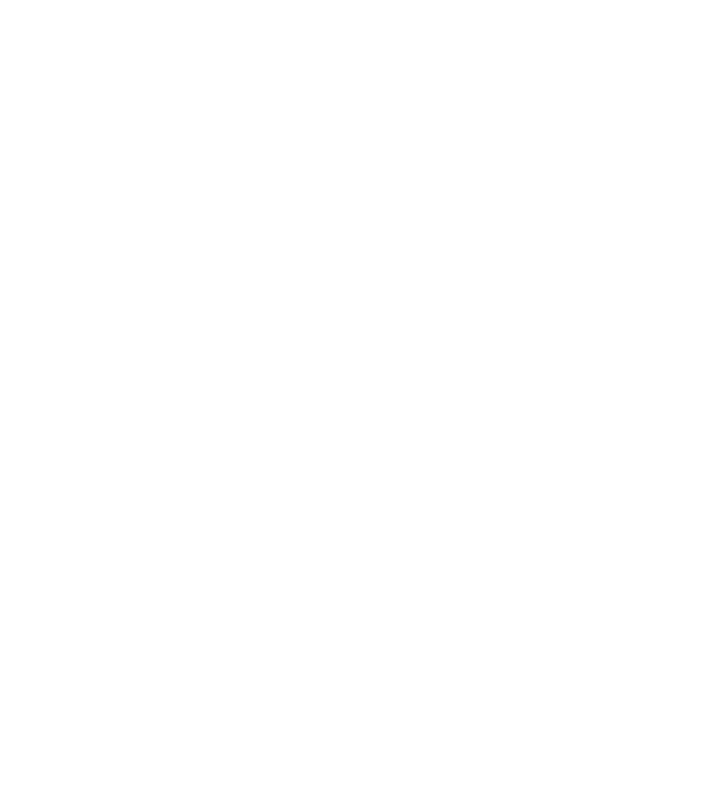
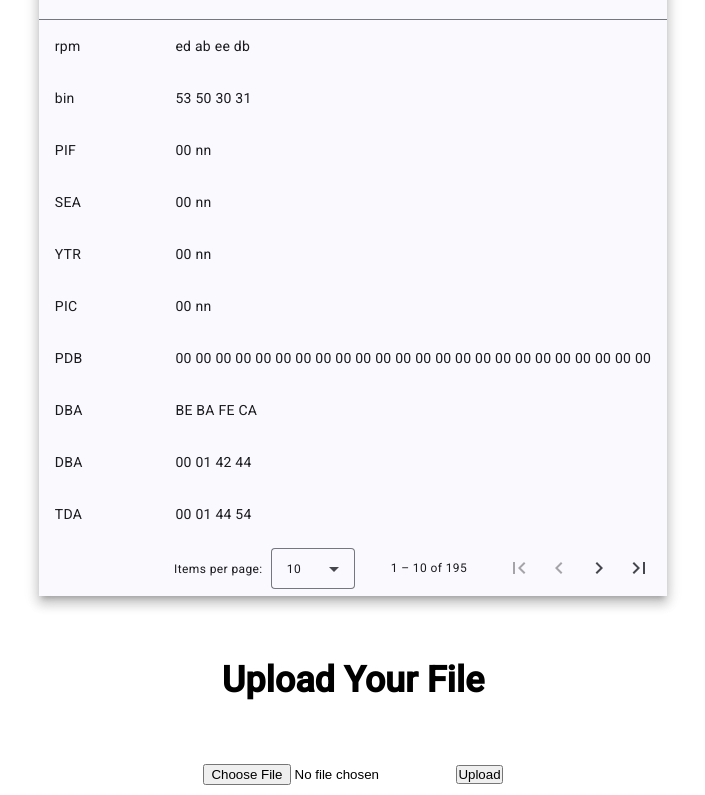
Before and after one commit to KossiviEsse1/MagicBytesAngular, an Angular app: page /decrypter in a window 1280 px wide. Before the commit this address led to /. Shown: the part 294-1089 px from the top of the page, without its empty margins (287-992 px from the left). Before the commit the page ends 800 px from the top, so only its background shows below. Built offline with nearby package versions, Linux system fonts and the light colour scheme.

Commit message:
Created DecrypterTool Component and added form

```diff
--- a/src/app/app.component.ts
+++ b/src/app/app.component.ts
@@ -9,10 +9,10 @@
   <main>
     <header class="brand-name">
       <span>
-        <h1 class="left"><a [routerLink]="[]"> XOR Decrypter </a></h1>
+        <h1 class="left"><a [routerLink]="['/']"> XOR Decrypter </a></h1>
         <button class="primary right">Example</button>
         <button class="primary right">Encrypter</button>
-        <button class="primary right">Decrypter</button>
+        <button class="primary right" [routerLink]="['/decrypter']">Decrypter</button>
       </span>
     </header>
     <section class="content">
--- a/src/app/app.routes.ts
+++ b/src/app/app.routes.ts
@@ -1,10 +1,16 @@
 import { Routes } from '@angular/router';
 import { HomeComponent } from './home/home.component';
+import { DecrypterToolComponent } from './decrypter-tool/decrypter-tool.component';
 
 export const routes: Routes = [
   {
     path: '',
     component: HomeComponent,
     title: 'Home page',
+  },
+  {
+    path: 'decrypter',
+    component: DecrypterToolComponent,
+    title: 'Decrypter',
   }
 ];
--- /dev/null
+++ b/src/app/decrypter-tool/decrypter-tool.component.css
@@ -0,0 +1,10 @@
+h1 {
+  text-align: center;
+  font-size: 36px;
+  padding-top: 5%;
+  padding-bottom: 5%;
+}
+
+.upload {
+  text-align: center;
+}
--- /dev/null
+++ b/src/app/decrypter-tool/decrypter-tool.component.ts
@@ -0,0 +1,33 @@
+import { Component } from '@angular/core';
+import { MagicByteTableComponent } from "../magic-byte-table/magic-byte-table.component";
+
+@Component({
+    selector: 'app-decrypter-tool',
+    standalone: true,
+    template: `
+    <form>
+      <section>
+        <h1>Select a File Extension & Hex Number
+          From the Table
+        </h1>
+        <app-magic-byte-table>
+        </app-magic-byte-table>
+      </section>
+      <section>
+        <h1 class="heading">Upload Your File</h1>
+        <div class="upload">
+          <input type="file" (change)="uploadFile($event)"/>
+          <button>Upload</button>
+        </div>
+      </section>
+    </form>
+  `,
+    styleUrl: './decrypter-tool.component.css',
+    imports: [MagicByteTableComponent]
+})
+export class DecrypterToolComponent {
+
+  uploadFile(event: any) {
+    console.log(event);
+  }
+}
--- a/src/app/magic-byte-table/magic-byte-table.component.css
+++ b/src/app/magic-byte-table/magic-byte-table.component.css
@@ -23,5 +23,5 @@
 .flex-container {
   display: flex;
   flex-direction: row;
-  justify-content: space-between;
+  justify-content: center;
 }
```
Also changed, not shown: 1 other file (tests, documents, lock files or other folders).
